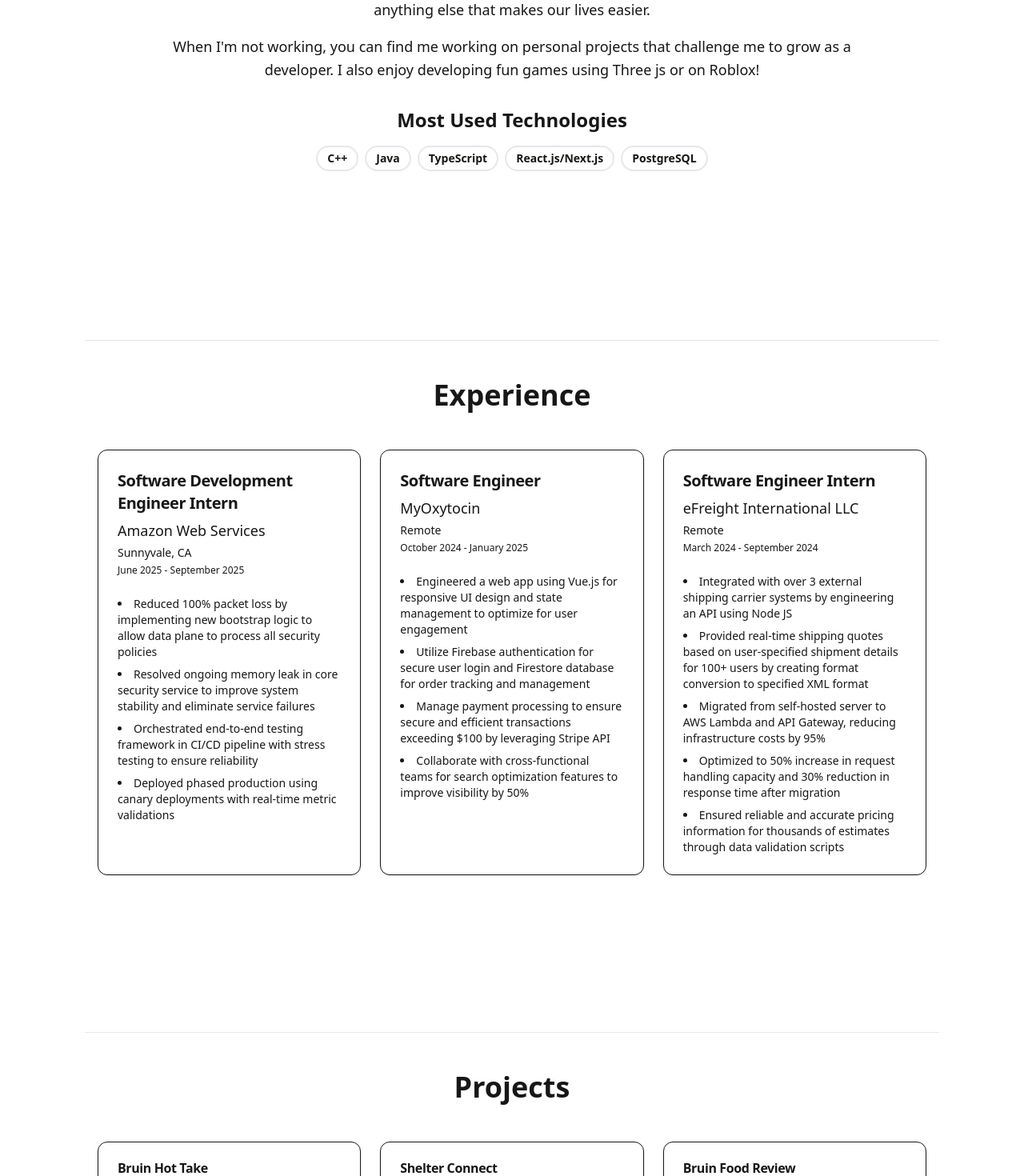
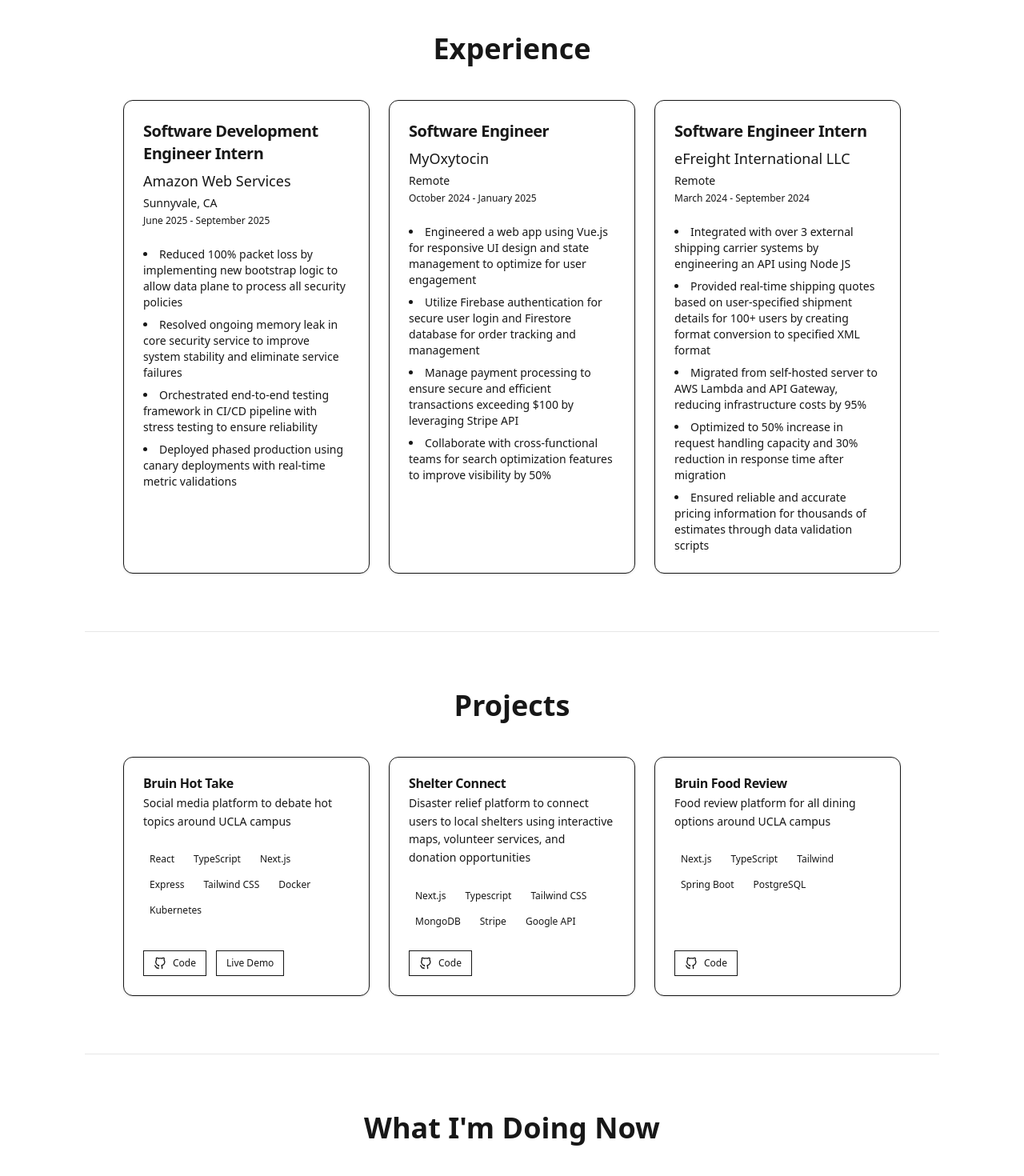
Before and after one commit to wwill24/wwill24.github.io, a Next.js app in the folder personal-website/: page / in a window 1280 px wide. Shown: the part 1320-2790 px from the top of the page at 80% size. Built offline with nearby package versions, Linux system fonts and the light colour scheme.

Commit message:
Added new section

```diff
--- a/personal-website/src/app/globals.css
+++ b/personal-website/src/app/globals.css
@@ -296,17 +296,17 @@
   }
 
   .section {
-    padding: 2rem 0;
+    padding: 1.5rem 0;
     border-bottom: 1px solid color-mix(in oklab, var(--foreground) 10%, transparent);
   }
 
   .section:last-child {
     border-bottom: none;
-    padding-bottom: 3rem;
+    padding-bottom: 2rem;
   }
 
   .section h1, .section h2 {
-    margin: 0 0 1rem 0;
+    margin: 0 0 0.75rem 0;
   }
 }
 
--- a/personal-website/src/app/layout.tsx
+++ b/personal-website/src/app/layout.tsx
@@ -11,6 +11,9 @@
 export const metadata: Metadata = {
   title: "William Wu | Software Engineer",
   description: "William's personal website",
+  icons: {
+    icon: "/favicon.ico",
+  },
 };
 
 export default function RootLayout({
@@ -38,6 +41,7 @@
           }}
         />
         <NavBar />
+        <div className="p-5"></div>
         <main className="site-container">
           {children}
         </main>
--- a/personal-website/src/app/page.tsx
+++ b/personal-website/src/app/page.tsx
@@ -2,6 +2,7 @@
 import About from "@/components/About";
 import Experience from "@/components/Experience";
 import Project from "@/components/Project";
+import Now from "@/components/Now";
 
 export default function RootPage() {
   return (
@@ -18,6 +19,9 @@
       <section id="projects" className="section">
         <Project />
       </section>
+      <section id="now" className="section">
+        <Now />
+      </section>
     </>
   );
 }
--- a/personal-website/src/components/About.tsx
+++ b/personal-website/src/components/About.tsx
@@ -10,13 +10,13 @@
           Hi! I’m Will. I am a software engineer with prior experience at Amazon Web Services.
           I&apos;m passionate about building products that make a real impact on people&apos;s lives.
           With a strong foundation in computer science and hands-on experience in full-stack development,
-          contributing and building large scalable systems backend systems, and API integrations, I
+          contributing and building large scalable systems, and API integrations, I
           bring a versatility and adaptability to any engineering culture. I have a strong interest in
           backend services, system design, developer tools, and anything else that makes our lives easier.
         </p>
         <p className="text-center">
           When I&apos;m not working, you can find me working on personal projects that challenge me to grow as a developer.
-          I also enjoy developing fun games using Three js or on Roblox!
+          I also enjoy developing fun games using Three.js or on Roblox!
         </p>
         <div className="mt-4">
           <h2 className="flex flex-wrap items-center justify-center text-2xl font-semibold mb-3">Most Used Technologies</h2>
--- a/personal-website/src/components/NavBar.tsx
+++ b/personal-website/src/components/NavBar.tsx
@@ -11,6 +11,7 @@
   { id: "about", label: "About" },
   { id: "experience", label: "Experience" },
   { id: "projects", label: "Projects" },
+  { id: "now", label: "Now" },
 ];
 
 function getSystemPrefersDark(): boolean {
--- /dev/null
+++ b/personal-website/src/components/Now.tsx
@@ -0,0 +1,45 @@
+import Section from "./Section";
+import { Card, CardContent, CardHeader, CardTitle } from "./ui/card";
+
+export default function Now() {
+  const hobbies = [
+    {
+      title: "Personal Projects",
+      description: "Working on side projects that challenge me to learn new technologies and solve problems that interest me. Currently working on a full stack financial app that allows more freedom than current subscription based apps.",
+    },
+    {
+      title: "Learning",
+      description: "Continuously learning about system design, backend architecture, and exploring new programming languages as I progress to the next step past entry level development.",
+    },
+    {
+      title: "Health and Fitness",
+      description: "Playing a lot of basketball. Currently in a rec league and occasionally playing pickup at Irvine Great Park! I also try to cook healthy meals at home, experimenting with new recipes.",
+    },
+    {
+      title: "Gaming",
+      description: "I frequently play Valorant (ranked Diamond 1) and a lot of other Steam games. Some of my favorite are Overcooked, Castle Crashers, and R.E.P.O! Contact me if you want to play!",
+    },
+  ];
+
+  return (
+    <Section className="gap-6 justify-start max-w-4xl mx-auto">
+      <h1 className="text-4xl font-bold text-center w-full">What I&apos;m Doing Now</h1>
+      <p className="text-center text-lg text-muted-foreground">
+        Here is what I do outside of work!  <span className="italic">Last updated: November 12, 2025</span>
+      </p>
+      <p className="text-center text-lg text-muted-foreground mb-4">I hope to be more personable here as I share more of who I am outside a professional setting.</p>
+      <div className="grid grid-cols-1 md:grid-cols-2 gap-4 w-full">
+        {hobbies.map((hobby, index) => (
+          <Card key={index} className="hover:shadow-lg transition-shadow">
+            <CardHeader>
+              <CardTitle className="text-xl">{hobby.title}</CardTitle>
+            </CardHeader>
+            <CardContent>
+              <p className="text-sm text-muted-foreground">{hobby.description}</p>
+            </CardContent>
+          </Card>
+        ))}
+      </div>
+    </Section>
+  );
+}
--- a/personal-website/src/components/Section.tsx
+++ b/personal-website/src/components/Section.tsx
@@ -10,7 +10,7 @@
   return (
     <section
       id={id}
-      className={`min-h-4/5 sm:min-h-screen flex flex-col items-center gap-3 p-4 bg-no-repeat bg-center bg-cover ${className}`}
+      className={`flex flex-col items-center gap-3 p-12 bg-no-repeat bg-center bg-cover ${className}`}
     >
       {children}
     </section>
```
